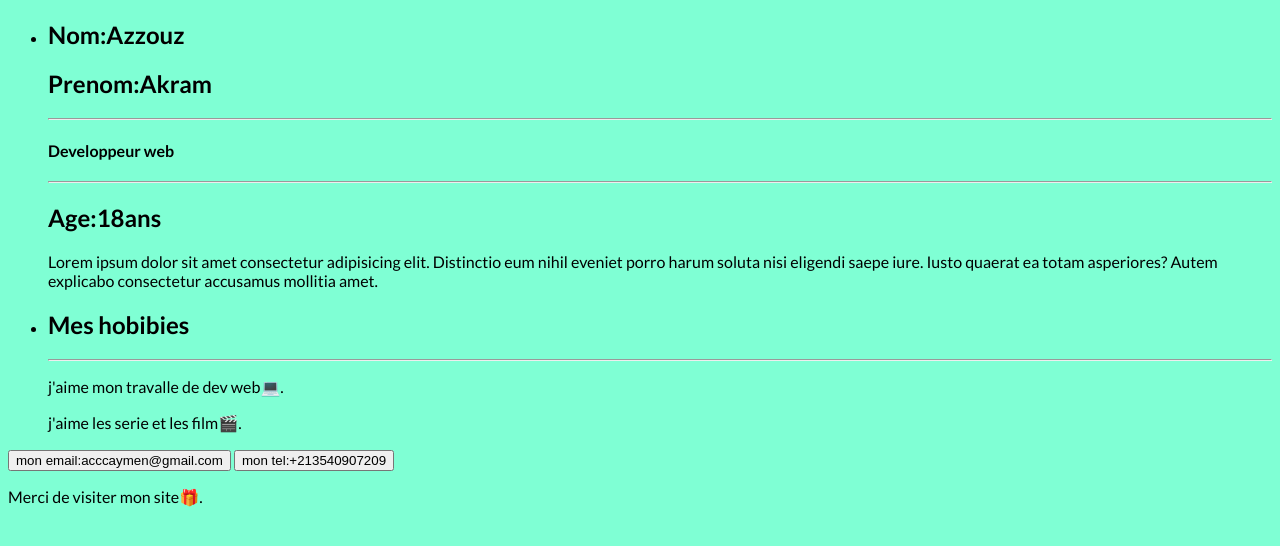
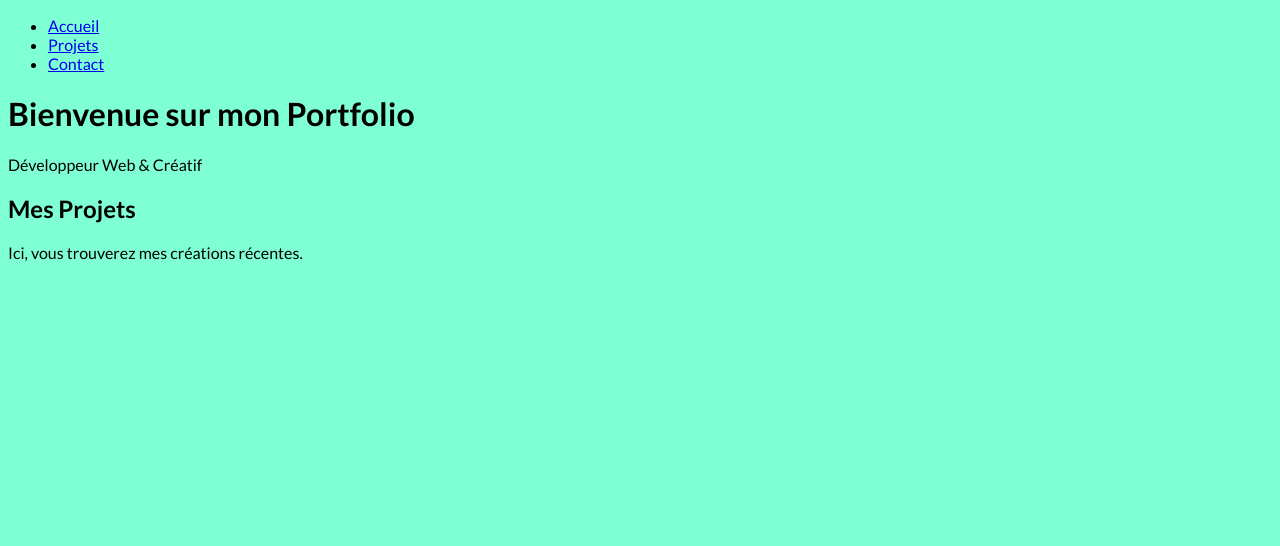
Before and after one commit to akramazz/html-1, a plain HTML site: page html/index.html in a window 1280 px wide. Drawn offline with Linux system fonts and the light colour scheme; a web font is replaced by a local one.

Commit message:
porfolio

```diff
--- a/html/index.html
+++ b/html/index.html
@@ -8,43 +8,34 @@
 <link rel="preconnect" href="https://fonts.gstatic.com" crossorigin>
 <link href="https://fonts.googleapis.com/css2?family=Frank+Ruhl+Libre:wght@300..900&family=Lato:ital,wght@0,100;0,300;0,400;0,700;0,900;1,100;1,300;1,400;1,700;1,900&display=swap" rel="stylesheet">
     <title>PORTFOLIO</title>
-  </head>
-  <body>
-    <section>
+  <!DOCTYPE html>
+<html lang="fr">
+<head>
+    <meta charset="UTF-8">
+    <meta name="viewport" content="width=device-width, initial-scale=1.0">
+    <title>Mon Portfolio</title>
+    <link href="https://fonts.googleapis.com/css2?family=Roboto:wght@400;700&display=swap" rel="stylesheet">
+    <link rel="stylesheet" href="styles.css">
+</head>
+<body class="page">
+    <nav class="navbar">
+        <ul class="nav-list">
+            <li><a href="#accueil">Accueil</a></li>
+            <li><a href="#projets">Projets</a></li>
+            <li><a href="#contact">Contact</a></li>
+        </ul>
+    </nav>
 
-        <div class="texte-apropos">
-          <ul>
-            <li>
-          <h1>Nom:Azzouz</h1>
-          <h1>Prenom:Akram</h1>
-           <hr>
-          <h4>Developpeur web</h4>
-          <hr>
-          <h1>Age:18ans</h1>
+    <header class="header">
+        <h1 class="titre-principal">Bienvenue sur mon Portfolio</h1>
+        <p class="sous-titre">Développeur Web & Créatif</p>
+    </header>
 
-          <p>
-            Lorem ipsum dolor sit amet consectetur adipisicing elit. Distinctio
-            eum nihil eveniet porro harum soluta nisi eligendi saepe iure. Iusto
-            quaerat ea totam asperiores? Autem explicabo consectetur accusamus
-            mollitia amet.
-          </p>
-          <li>
-          <h1>Mes hobibies</h1>
-          <hr>
-          <p>j'aime mon travalle de dev web💻.</p>
 
-          <p>j'aime les serie et les film🎬.</p>
+    <section id="projets" class="projets">
+        <h2>Mes Projets</h2>
+        <p>Ici, vous trouverez mes créations récentes.</p>
+    </section>
 
-          </li>
-                 </li>
-             </ul>
-          <input class="btn" type="button" value="mon email:acccaymen@gmail.com" />
-                   <input class="btn" type="button" value="mon tel:+213540907209" />
-
-            <p>Merci de visiter mon site🎁.</p>
-          </div>
-        </div>
-      </div>
-    </section>
-  </body>
+</body>
 </html>
```
